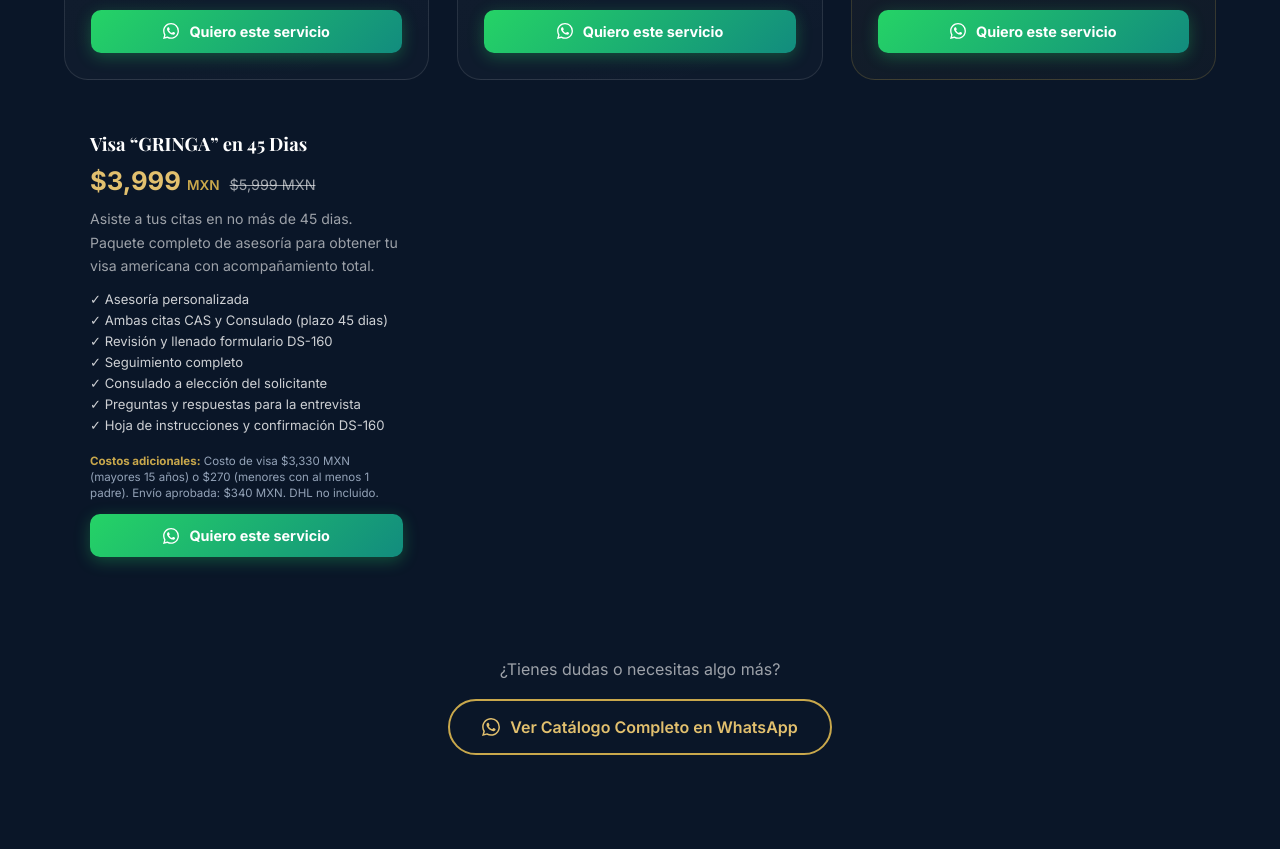
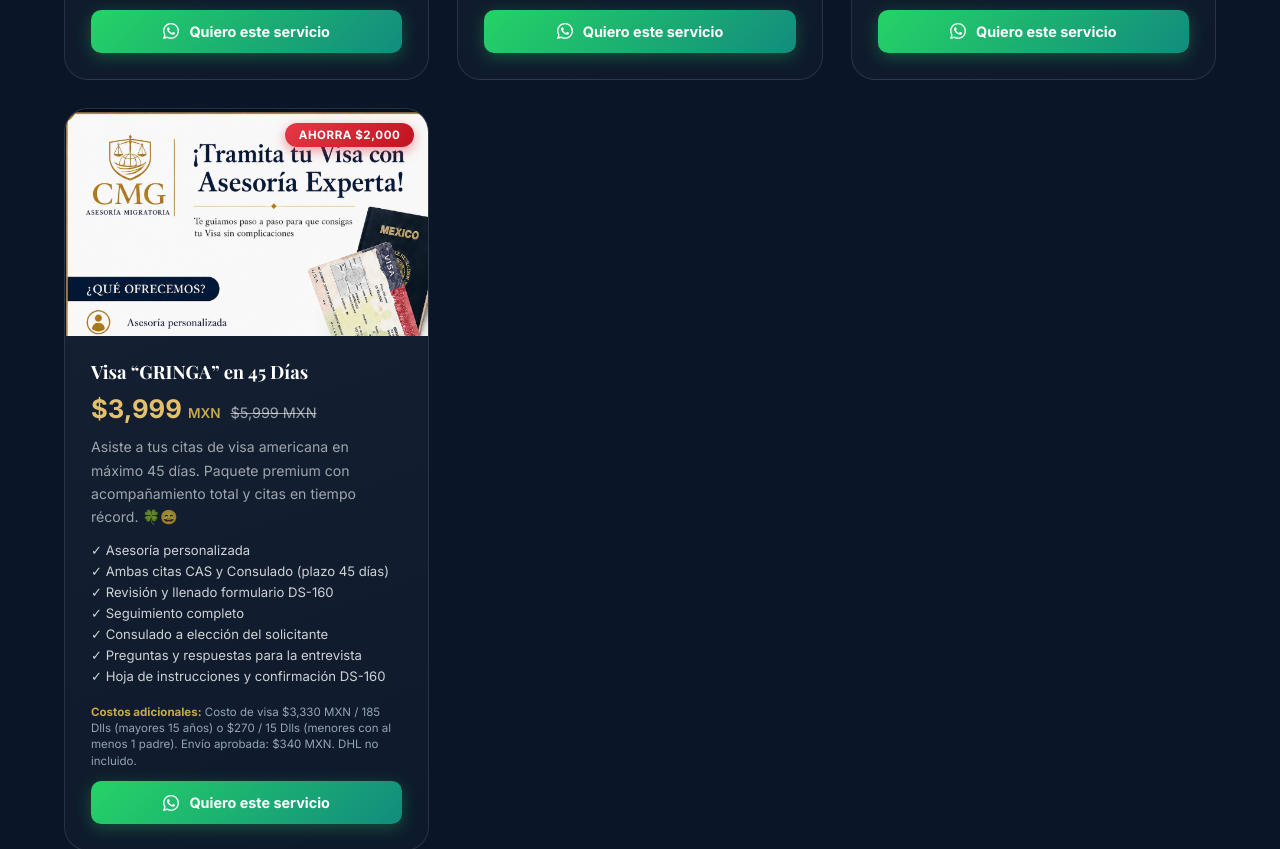
Before and after one commit to IanVinasmoke24/Corporativo-Migratorio-Gutierrez, a plain HTML site: page index.html in a window 1280 px wide. Shown: the part 3185-4034 px from the top of the page. Drawn offline with nearby package versions, Linux system fonts and the light colour scheme.

Commit message:
9 y 10 tarjeta

```diff
--- a/index.html
+++ b/index.html
@@ -366,11 +366,11 @@
         </div>
 
         <!-- 9. VISA "GRINGA" EN 4 MESES ⭐ -->
-        <div class="product-card product-featured" data-cat="visa">
+        <div class="product-card" data-cat="visa">
           <div class="product-img-wrap">
             <img src="imgs/visa_gringa_4meses.png" alt="Visa Americana 4 Meses CMG" class="product-img"
               loading="lazy" />
-            <div class="product-star-badge">⭐ Más Popular</div>
+            <div class="product-discount-badge">Ahorra $1,500</div>
           </div>
           <div class="product-body">
             <h3 class="product-title">Visa &ldquo;GRINGA&rdquo; en 4 Meses</h3>
@@ -404,18 +404,24 @@
           </div>
         </div>
 
-
+        <!-- 10. VISA "GRINGA" EN 45 DÍAS ⭐ -->
+        <div class="product-card" data-cat="visa">
+          <div class="product-img-wrap">
+            <img src="imgs/visa_gringa_45dias.png" alt="Visa Americana 45 Días CMG" class="product-img"
+              loading="lazy" />
+            <div class="product-discount-badge">Ahorra $2,000</div>
+          </div>
           <div class="product-body">
-          <h3 class="product-title">Visa &ldquo;GRINGA&rdquo; en 45 Dias</h3>
+            <h3 class="product-title">Visa &ldquo;GRINGA&rdquo; en 45 Días</h3>
             <div class="product-price-wrap">
               <span class="product-price">$3,999 <small>MXN</small></span>
               <span class="product-old-price">$5,999 MXN</span>
             </div>
-          <p class="product-desc">Asiste a tus citas en no más de 45 dias. Paquete completo de asesoría para obtener
-            tu visa americana con acompañamiento total.</p>
+            <p class="product-desc">Asiste a tus citas de visa americana en máximo 45 días. Paquete premium con
+              acompañamiento total y citas en tiempo récord. 🍀😄</p>
             <ul class="product-includes">
               <li>✓ Asesoría personalizada</li>
-            <li>✓ Ambas citas CAS y Consulado (plazo 45 dias)</li>
+              <li>✓ Ambas citas CAS y Consulado (plazo 45 días)</li>
               <li>✓ Revisión y llenado formulario DS-160</li>
               <li>✓ Seguimiento completo</li>
               <li>✓ Consulado a elección del solicitante</li>
@@ -423,11 +429,11 @@
               <li>✓ Hoja de instrucciones y confirmación DS-160</li>
             </ul>
             <p style="font-size: 0.72rem; color: #94a3b8; margin-bottom: 0.8rem; line-height: 1.4;">
-            <strong style="color: #c9a84c;">Costos adicionales:</strong> Costo de visa $3,330 MXN (mayores 15 años) o
-            $270 (menores con al menos 1 padre). Envío aprobada: $340 MXN. DHL no incluido.
+              <strong style="color: #c9a84c;">Costos adicionales:</strong> Costo de visa $3,330 MXN / 185 Dlls (mayores
+              15 años) o $270 / 15 Dlls (menores con al menos 1 padre). Envío aprobada: $340 MXN. DHL no incluido.
             </p>
-          <a href="https://wa.me/5217621259045?text=Hola%2C%20me%20interesa%20el%20paquete%20*Visa%20Gringa%20en%204%20Meses*%20%28%242%2C499%20MXN%29%2C%20%C2%BFme%20pueden%20dar%20m%C3%A1s%20informaci%C3%B3n%3F"
-            target="_blank" class="product-btn" id="prodVisaGringa">
+            <a href="https://wa.me/5217621259045?text=Hola%2C%20me%20interesa%20el%20paquete%20*Visa%20Gringa%20en%2045%20D%C3%ADas*%20%28%243%2C999%20MXN%29%2C%20%C2%BFme%20pueden%20dar%20m%C3%A1s%20informaci%C3%B3n%3F"
+              target="_blank" class="product-btn" id="prodVisaGringa45">
               <svg width="16" height="16" viewBox="0 0 24 24" fill="currentColor">
                 <path
                   d="M17.472 14.382c-.297-.149-1.758-.867-2.03-.967-.273-.099-.471-.148-.67.15-.197.297-.767.966-.94 1.164-.173.199-.347.223-.644.075-.297-.15-1.255-.463-2.39-1.475-.883-.788-1.48-1.761-1.653-2.059-.173-.297-.018-.458.13-.606.134-.133.298-.347.446-.52.149-.174.198-.298.298-.497.099-.198.05-.371-.025-.52-.075-.149-.669-1.612-.916-2.207-.242-.579-.487-.5-.669-.51-.173-.008-.371-.01-.57-.01-.198 0-.52.074-.792.372-.272.297-1.04 1.016-1.04 2.479 0 1.462 1.065 2.875 1.213 3.074.149.198 2.096 3.2 5.077 4.487.709.306 1.262.489 1.694.625.712.227 1.36.195 1.871.118.571-.085 1.758-.719 2.006-1.413.248-.694.248-1.289.173-1.413-.074-.124-.272-.198-.57-.347m-5.421 7.403h-.004a9.87 9.87 0 01-5.031-1.378l-.361-.214-3.741.982.998-3.648-.235-.374a9.86 9.86 0 01-1.51-5.26c.001-5.45 4.436-9.884 9.888-9.884 2.64 0 5.122 1.03 6.988 2.898a9.825 9.825 0 012.893 6.994c-.003 5.45-4.437 9.884-9.885 9.884m8.413-18.297A11.815 11.815 0 0012.05 0C5.495 0 .16 5.335.157 11.892c0 2.096.547 4.142 1.588 5.945L.057 24l6.305-1.654a11.882 11.882 0 005.683 1.448h.005c6.554 0 11.89-5.335 11.893-11.893a11.821 11.821 0 00-3.48-8.413z" />
@@ -451,6 +457,7 @@
       </div>
     </div>
   </section>
+
 
   <!-- REFERENCIAS SECTION -->
   <section class="referencias" id="referencias">
```
Also changed, not shown: imgs/visa_gringa_45dias.png (added). Lines whose indentation alone changed are shown as unchanged.
